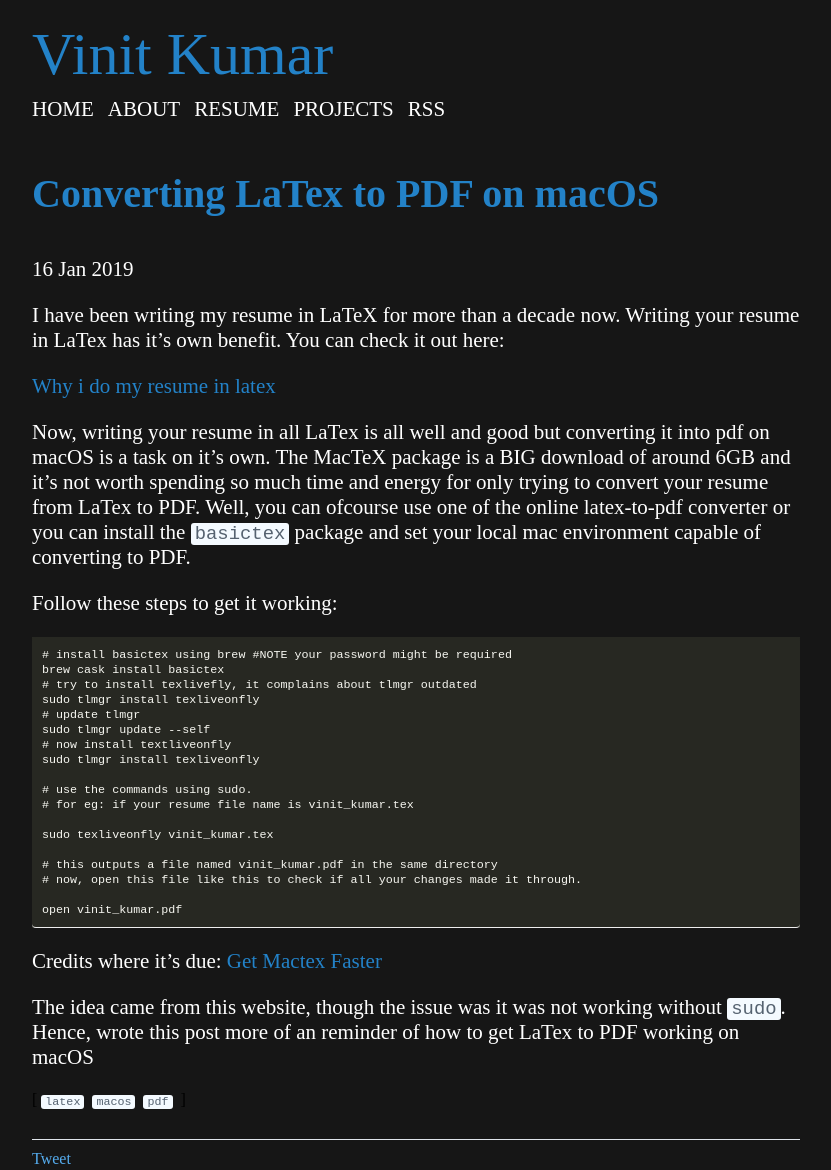
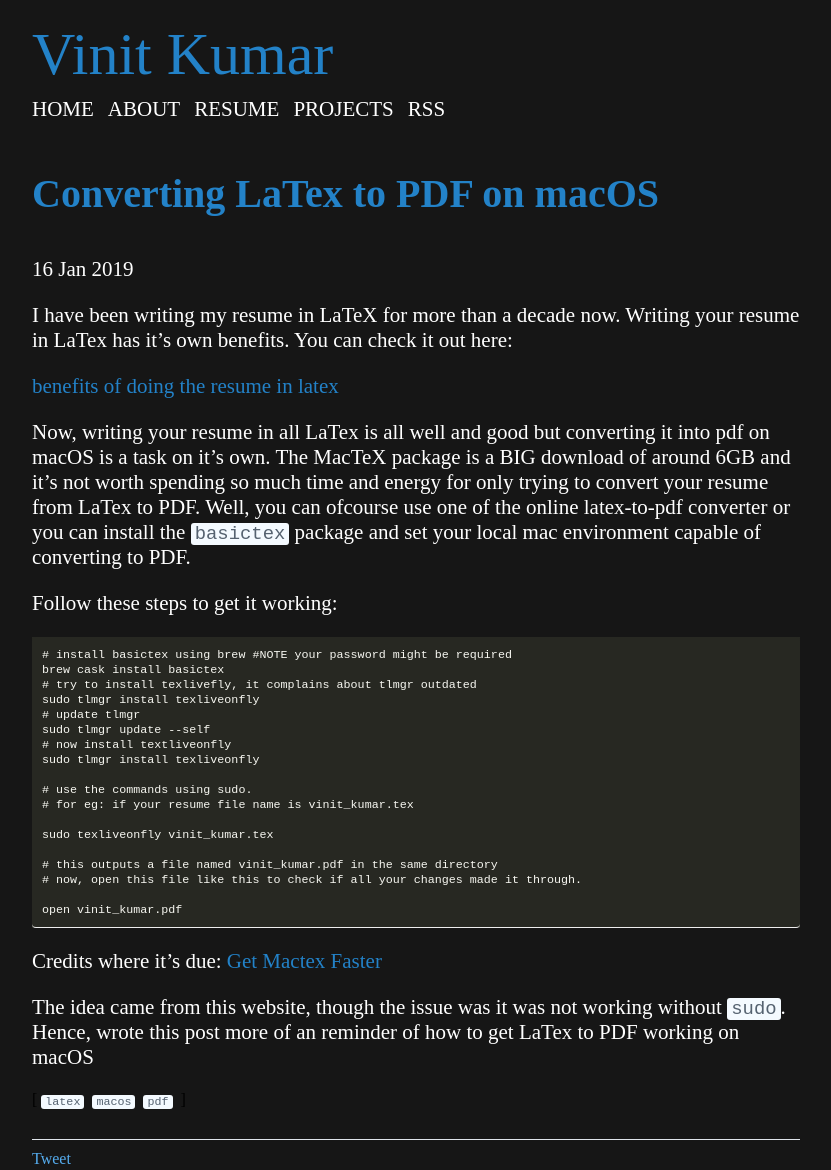
Before and after one commit to vinitkumar/vinitkumar.github.com, a Jekyll site: the page built from _posts/2019-01-16-Converting-Latex-to-PDF-on-macOS.md, in a window 1280 px wide. Shown: the whole page, without its empty margins (224-1055 px from the left). Built offline with Jekyll 4.4.1, drawn with Linux system fonts in a browser that asks for light colours; some web fonts are replaced; comment, search, counter and statistics services are not loaded.

Commit message:
update broken link

```diff
--- a/_posts/2019-01-16-Converting-Latex-to-PDF-on-macOS.md
+++ b/_posts/2019-01-16-Converting-Latex-to-PDF-on-macOS.md
@@ -7,9 +7,9 @@ tags: latex macos pdf
 comments: false
 ---
 
-I have been writing my resume in LaTeX for more than a decade now. Writing your resume in LaTex has it's own benefit.
+I have been writing my resume in LaTeX for more than a decade now. Writing your resume in LaTex has it's own benefits.
 You can check it out here:
-- [Why i do my resume in latex](http://www.toofishes.net/blog/why-i-do-my-resume-latex/)
+- [benefits of doing the resume in latex](https://tex.stackexchange.com/questions/11955/what-are-the-benefits-of-writing-resumes-in-tex-latex)
 
 Now, writing your resume in all LaTex is all well and good but converting it into pdf on macOS is a task on it's own. The MacTeX package is a BIG download of around 6GB and it's not worth spending so much time and energy for only trying to convert your resume from LaTex to PDF. Well, you can ofcourse use one of the online latex-to-pdf converter or you can install the `basictex` package and set your local mac environment capable of converting to PDF.
 
```
